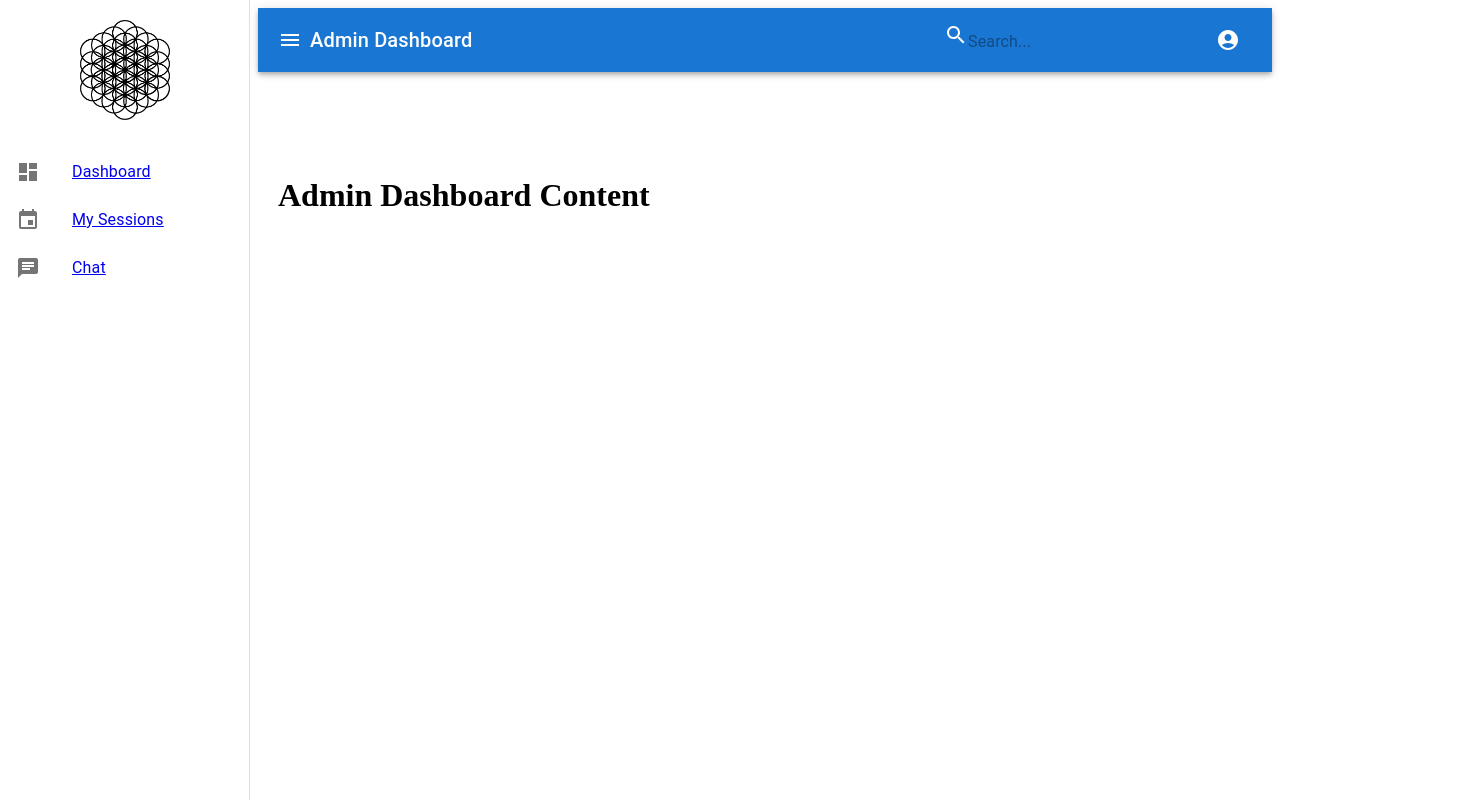
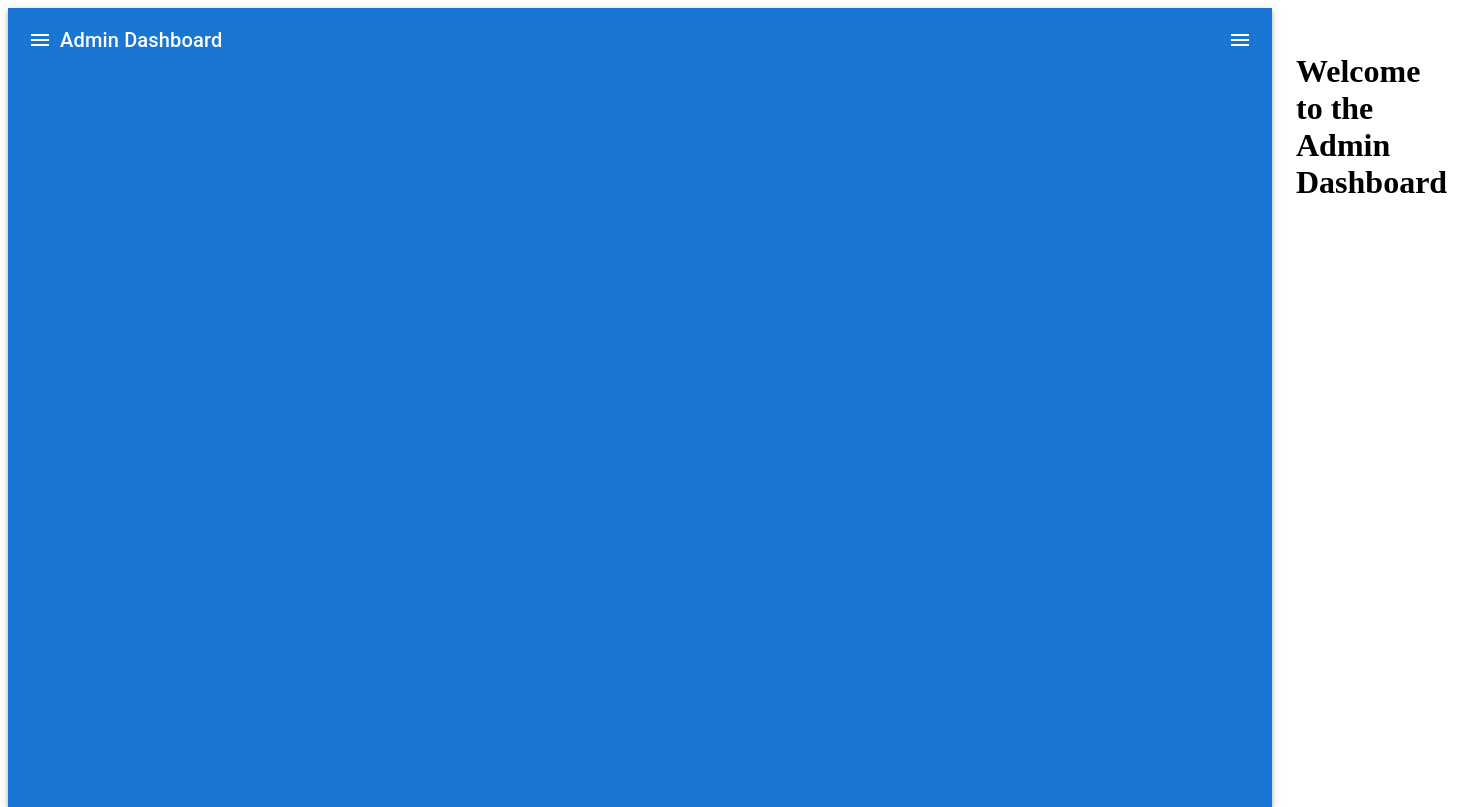
Before and after one commit to LordBobbert/GymManagerDev, a Next.js app in the folder frontend/: page /admin/dashboard in a window 1280 px wide. Shown: the top 807 px of the page, 1471 px wide, since content can reach past the window. Built offline with nearby package versions, Linux system fonts and the light colour scheme.

Commit message:
Refactor AdminDashboardLayout component to use Box component for main content area

```diff
--- /dev/null
+++ b/frontend/src/app/admin/dashboard/components/AppBarMenu.tsx
@@ -0,0 +1,113 @@
+"use client"; // Client-side component
+
+import React, { useState } from 'react';
+import {
+  AppBar,
+  Toolbar,
+  IconButton,
+  Typography,
+  Menu,
+  MenuItem,
+} from '@mui/material';
+import MenuIcon from '@mui/icons-material/Menu';
+
+interface AppBarMenuProps {
+  onMenuToggle: () => void;
+  role: 'admin' | 'trainer' | 'client'; // Ensure that role is passed correctly as a prop
+}
+
+const AppBarMenu: React.FC<AppBarMenuProps> = ({ onMenuToggle, role }) => {
+  const [anchorEl, setAnchorEl] = useState<null | HTMLElement>(null);
+
+  const handleMenuOpen = (event: React.MouseEvent<HTMLElement>) => {
+    setAnchorEl(event.currentTarget);
+  };
+
+  const handleMenuClose = () => {
+    setAnchorEl(null);
+  };
+
+  interface MenuItem {
+    text: string;
+    href: string;
+  }
+
+  // Define the menu items
+  const adminMenuItems: MenuItem[] = [
+    { text: 'Dashboard', href: '/admin/dashboard' },
+    { text: 'Clients', href: '/admin/clients' },
+    { text: 'Trainers', href: '/admin/trainers' },
+    { text: 'Sessions', href: '/admin/sessions' },
+    { text: 'Financials', href: '/admin/financials' },
+    { text: 'Chat', href: '/admin/chat' },
+  ];
+
+  const trainerMenuItems: MenuItem[] = [
+    { text: 'My Clients', href: '/trainer/clients' },
+    { text: 'My Sessions', href: '/trainer/sessions' },
+    { text: 'Chat', href: '/trainer/chat' },
+  ];
+
+  const clientMenuItems: MenuItem[] = [
+    { text: 'My Sessions', href: '/client/sessions' },
+    { text: 'Progress', href: '/client/progress' },
+  ];
+
+  // Initialize the menuItems with the correct type
+  let menuItems: MenuItem[] = [];
+
+  switch (role) {
+    case 'admin':
+      menuItems = adminMenuItems;
+      break;
+    case 'trainer':
+      menuItems = trainerMenuItems;
+      break;
+    case 'client':
+      menuItems = clientMenuItems;
+      break;
+    default:
+      menuItems = [];
+  }
+
+  return (
+    <AppBar position="static">
+      <Toolbar>
+        <IconButton
+          edge="start"
+          color="inherit"
+          aria-label="menu"
+          onClick={onMenuToggle} // Handle sidebar toggle
+        >
+          <MenuIcon />
+        </IconButton>
+
+        {/* Ensure role is defined and has a value */}
+        <Typography variant="h6" sx={{ flexGrow: 1 }}>
+          {role ? `${role.charAt(0).toUpperCase() + role.slice(1)} Dashboard` : 'Dashboard'}
+        </Typography>
+
+        <IconButton
+          edge="end"
+          color="inherit"
+          aria-controls="profile-menu"
+          aria-haspopup="true"
+          onClick={handleMenuOpen}
+        >
+          <MenuIcon />
+        </IconButton>
+        <Menu
+          id="profile-menu"
+          anchorEl={anchorEl}
+          open={Boolean(anchorEl)}
+          onClose={handleMenuClose}
+        >
+          <MenuItem onClick={handleMenuClose}>Profile</MenuItem>
+          <MenuItem onClick={handleMenuClose}>Logout</MenuItem>
+        </Menu>
+      </Toolbar>
+    </AppBar>
+  );
+};
+
+export default AppBarMenu;
--- a/frontend/src/app/admin/dashboard/components/Sidebar.tsx
+++ b/frontend/src/app/admin/dashboard/components/Sidebar.tsx
@@ -1,78 +1,133 @@
-// File: Sidebar.tsx
-import React from 'react';
-import { Drawer, List, ListItemIcon, ListItemText, ListItemButton, Box } from '@mui/material';
+"use client";
+
+import { useState } from 'react';
+import { Drawer, List, ListItemButton, ListItemIcon, ListItemText, IconButton, Box, Divider } from '@mui/material';
 import DashboardIcon from '@mui/icons-material/Dashboard';
 import PeopleIcon from '@mui/icons-material/People';
-import EventIcon from '@mui/icons-material/Event';
+import FitnessCenterIcon from '@mui/icons-material/FitnessCenter';
+import CalendarTodayIcon from '@mui/icons-material/CalendarToday';
 import MonetizationOnIcon from '@mui/icons-material/MonetizationOn';
 import ChatIcon from '@mui/icons-material/Chat';
-import Link from 'next/link'; // For navigation
+import MenuOpenIcon from '@mui/icons-material/MenuOpen'; // Icon for toggling sidebar
+import Link from 'next/link';
 import Image from 'next/image';
+import logoBlack from '/public/logo_black.png'; // Correct usage of Next.js Image
 
 interface SidebarProps {
-  role: 'admin' | 'trainer' | 'client';
+  role: 'admin' | 'trainer' | 'client'; // Role-based content switching
+}
+
+interface MenuItem {
+  text: string;
+  icon: JSX.Element;
+  href: string;
 }
 
 const Sidebar = ({ role }: SidebarProps) => {
-  // Define links based on roles
-  const adminLinks = [
-    { text: 'Dashboard', href: '/admin/dashboard', icon: <DashboardIcon /> },
-    { text: 'Clients', href: '/admin/clients', icon: <PeopleIcon /> },
-    { text: 'Trainers', href: '/admin/trainers', icon: <PeopleIcon /> },
-    { text: 'Sessions', href: '/admin/sessions', icon: <EventIcon /> },
-    { text: 'Financials', href: '/admin/financials', icon: <MonetizationOnIcon /> },
-    { text: 'Chat', href: '/admin/chat', icon: <ChatIcon /> },
+  const [isExpanded, setIsExpanded] = useState(true); // Sidebar starts expanded
+
+  const toggleSidebar = () => {
+    setIsExpanded((prev) => !prev);
+  };
+
+  // Menu items for each role
+  const adminMenuItems: MenuItem[] = [
+    { text: 'Dashboard', icon: <DashboardIcon />, href: '/admin/dashboard' },
+    { text: 'Clients', icon: <PeopleIcon />, href: '/admin/clients' },
+    { text: 'Trainers', icon: <FitnessCenterIcon />, href: '/admin/trainers' },
+    { text: 'Sessions', icon: <CalendarTodayIcon />, href: '/admin/sessions' },
+    { text: 'Financials', icon: <MonetizationOnIcon />, href: '/admin/financials' },
+    { text: 'Chat', icon: <ChatIcon />, href: '/admin/chat' },
   ];
 
-  const trainerLinks = [
-    { text: 'Dashboard', href: '/trainer/dashboard', icon: <DashboardIcon /> },
-    { text: 'My Clients', href: '/trainer/clients', icon: <PeopleIcon /> },
-    { text: 'My Sessions', href: '/trainer/sessions', icon: <EventIcon /> },
-    { text: 'Financials', href: '/trainer/financials', icon: <MonetizationOnIcon /> },
-    { text: 'Chat', href: '/trainer/chat', icon: <ChatIcon /> },
+  const trainerMenuItems: MenuItem[] = [
+    { text: 'My Clients', icon: <PeopleIcon />, href: '/trainer/clients' },
+    { text: 'My Sessions', icon: <CalendarTodayIcon />, href: '/trainer/sessions' },
+    { text: 'Chat', icon: <ChatIcon />, href: '/trainer/chat' },
   ];
 
-  const clientLinks = [
-    { text: 'Dashboard', href: '/client/dashboard', icon: <DashboardIcon /> },
-    { text: 'My Sessions', href: '/client/sessions', icon: <EventIcon /> },
-    { text: 'Chat', href: '/client/chat', icon: <ChatIcon /> },
+  const clientMenuItems: MenuItem[] = [
+    { text: 'My Sessions', icon: <CalendarTodayIcon />, href: '/client/sessions' },
+    { text: 'Progress', icon: <FitnessCenterIcon />, href: '/client/progress' },
+    { text: 'Chat', icon: <ChatIcon />, href: '/client/chat' },
   ];
 
-  const links = role === 'admin' ? adminLinks : role === 'trainer' ? trainerLinks : clientLinks;
+  // Select the correct menu items based on role
+  let menuItems: MenuItem[] = [];
+  switch (role) {
+    case 'admin':
+      menuItems = adminMenuItems;
+      break;
+    case 'trainer':
+      menuItems = trainerMenuItems;
+      break;
+    case 'client':
+      menuItems = clientMenuItems;
+      break;
+    default:
+      menuItems = [];
+  }
 
   return (
     <Drawer
       variant="permanent"
       sx={{
-        width: 250,
+        width: isExpanded ? 240 : 60, // Adjust the width based on expansion
         flexShrink: 0,
         '& .MuiDrawer-paper': {
-          width: 250,
+          width: isExpanded ? 240 : 60,
           boxSizing: 'border-box',
-          backgroundColor: '#fff', // White background
-          color: '#000', // Black text for the items
+          transition: 'width 0.3s ease', // Smooth transition when expanding/collapsing
+          boxShadow: '2px 0 5px rgba(0, 0, 0, 0.1)', // Add a drop shadow
         },
       }}
     >
-      {/* Logo at the top */}
       <Box
         sx={{
           display: 'flex',
-          justifyContent: 'center',
           alignItems: 'center',
-          padding: '20px 0',
+          justifyContent: isExpanded ? 'space-between' : 'center',
+          padding: '10px',
         }}
       >
-        <Image src="/logo_black.png" alt="Logo" width={100} height={100} />
+        {isExpanded && (
+          <Image src={logoBlack} alt="Logo" width={40} height={40} priority />
+        )}
+        <IconButton onClick={toggleSidebar}>
+          <MenuOpenIcon />
+        </IconButton>
       </Box>
-
-      {/* Sidebar Links */}
+      <Divider />
       <List>
-        {links.map((item) => (
-          <Link href={item.href} passHref key={item.text}>
-            <ListItemButton component={Link} href={item.href}>
-              <ListItemIcon>{item.icon}</ListItemIcon>
-              <ListItemText primary={item.text} />
+        {menuItems.map((item, index) => (
+          <Link key={index} href={item.href} passHref style={{ textDecoration: 'none' }}> {/* Removes underline */}
+            <ListItemButton
+              sx={{
+                justifyContent: isExpanded ? 'initial' : 'center',
+                paddingLeft: isExpanded ? 2 : 1,
+                color: '#333', // Default text color
+                '&:hover': {
+                  backgroundColor: '#f0f0f0', // Light gray background on hover
+                  color: '#1976d2', // Change text color on hover
+                },
+              }}
+            >
+              <ListItemIcon
+                sx={{
+                  justifyContent: 'center',
+                  minWidth: 0,
+                  mr: isExpanded ? 3 : 'auto',
+                  color: 'inherit', // Inherit text color
+                }}
+              >
+                {item.icon}
+              </ListItemIcon>
+              {isExpanded && (
+                <ListItemText
+                  primary={item.text}
+                  sx={{ color: 'inherit' }} // Ensure the text color inherits the hover color
+                />
+              )}
             </ListItemButton>
           </Link>
         ))}
--- a/frontend/src/app/admin/dashboard/components/Topbar.tsx
+++ /dev/null
@@ -1,35 +0,0 @@
-// File: components/TopBar.tsx
-"use client";
-
-import { AppBar, Toolbar, Typography, IconButton, InputBase } from '@mui/material';
-import MenuIcon from '@mui/icons-material/Menu';
-import SearchIcon from '@mui/icons-material/Search';
-import AccountCircleIcon from '@mui/icons-material/AccountCircle';
-
-interface TopBarProps {
-  role?: 'admin' | 'trainer' | 'client'; // Optional to avoid undefined errors
-}
-
-const TopBar = ({ role = 'admin' }: TopBarProps) => {
-  return (
-    <AppBar position="static" sx={{ zIndex: 1201 }}>
-      <Toolbar>
-        <IconButton edge="start" color="inherit" aria-label="menu">
-          <MenuIcon />
-        </IconButton>
-        <Typography variant="h6" sx={{ flexGrow: 1 }}>
-          {role.charAt(0).toUpperCase() + role.slice(1)} Dashboard
-        </Typography>
-        <div style={{ position: 'relative', marginRight: '20px' }}>
-          <SearchIcon />
-          <InputBase placeholder="Search..." inputProps={{ 'aria-label': 'search' }} />
-        </div>
-        <IconButton color="inherit">
-          <AccountCircleIcon />
-        </IconButton>
-      </Toolbar>
-    </AppBar>
-  );
-};
-
-export default TopBar;
--- a/frontend/src/app/admin/dashboard/layout.tsx
+++ b/frontend/src/app/admin/dashboard/layout.tsx
@@ -1,30 +1,24 @@
 // File: app/admin/dashboard/layout.tsx
-import React, { ReactNode } from 'react';
-import Sidebar from './components/Sidebar';
-import TopBar from './components/Topbar';
+import { ReactNode } from 'react';
+import { Box } from '@mui/material';
+import AppBarMenu from './components/AppBarMenu';
 
 interface AdminDashboardLayoutProps {
   children: ReactNode;
   role: 'admin' | 'trainer' | 'client'; // Role-based content switching
 }
 
-const AdminDashboardLayout: React.FC<AdminDashboardLayoutProps> = ({ children, role }) => {
+const AdminDashboardLayout = ({ children, role }: AdminDashboardLayoutProps) => {
   return (
-    <div style={{ display: 'flex', height: '100vh' }}>
-      {/* Sidebar occupies the left side */}
-      <Sidebar role={role} />
+    <Box sx={{ display: 'flex', height: '100vh' }}>
+      {/* AppBar with Menu */}
+      <AppBarMenu onMenuToggle={() => {}} role="admin" /> {/* Pass role here */}
 
-      {/* Main content and TopBar are in a flex column layout */}
-      <div style={{ flex: 1, display: 'flex', flexDirection: 'column' }}>
-        {/* TopBar at the top of the page */}
-        <TopBar role={role} />
-
-        {/* Main content area below the TopBar */}
-        <main style={{ flex: 1, padding: '20px', marginTop: '64px' }}>
-          {children}
-        </main>
-      </div>
-    </div>
+      {/* Main Content Area */}
+      <Box component="main" sx={{ flexGrow: 1, p: 3 }}>
+        {children}
+      </Box>
+    </Box>
   );
 };
 
--- a/frontend/src/app/admin/dashboard/page.tsx
+++ b/frontend/src/app/admin/dashboard/page.tsx
@@ -1,10 +1,9 @@
 // File: app/admin/dashboard/page.tsx
-
 export default function AdminDashboard() {
   return (
-    <>
+    <div>
+      <h1>Welcome to the Admin Dashboard</h1>
       {/* Admin-specific content goes here */}
-      <h1>Admin Dashboard Content</h1>
-    </>
+    </div>
   );
 }
```
